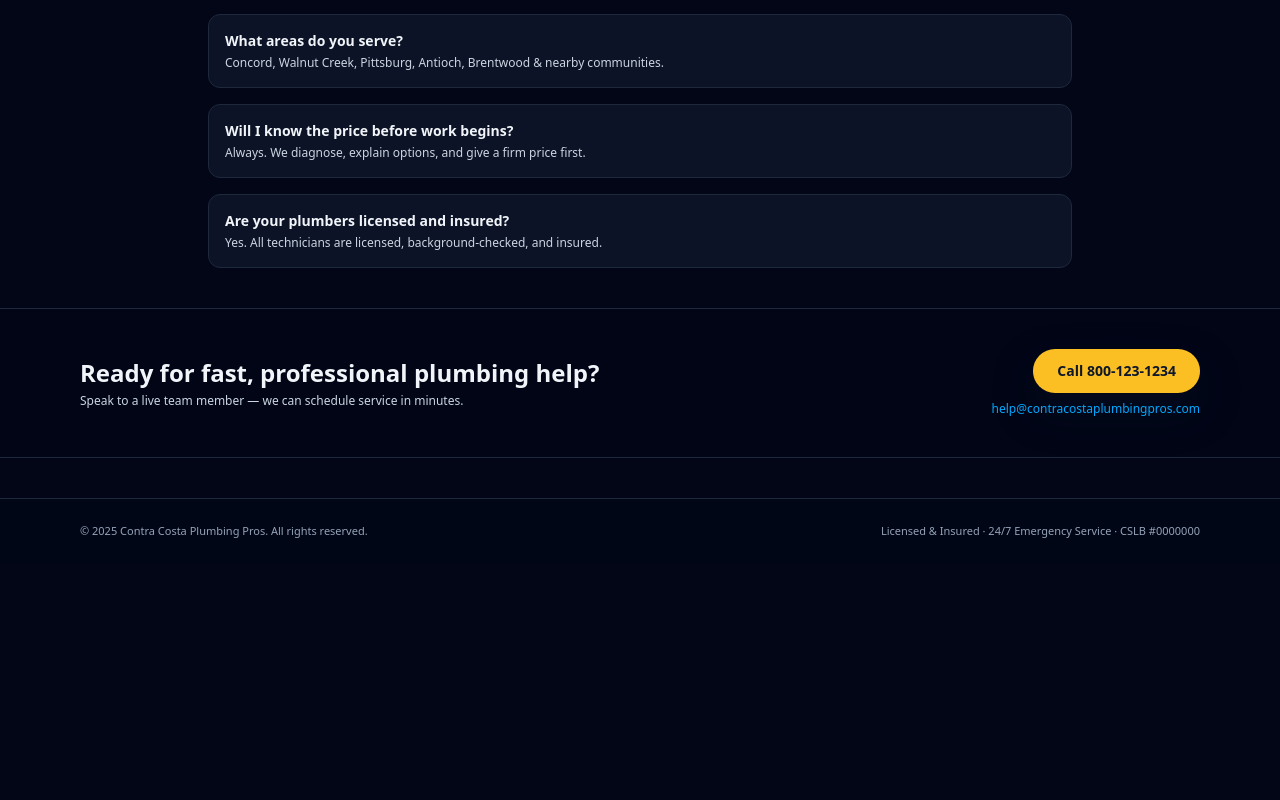
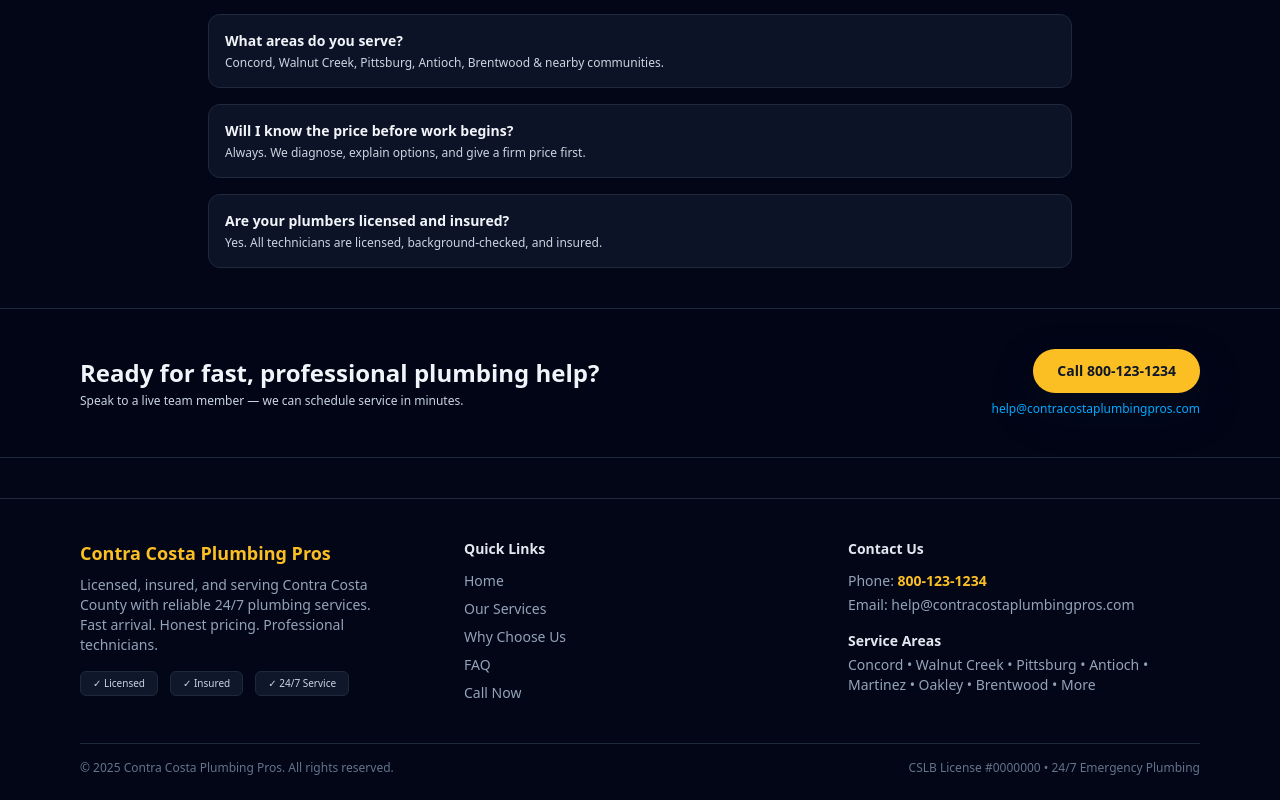
Before and after one commit to mattgoodin16/PLUMBER-PREVIEW, a Next.js app: page / in a window 1280 px wide. Shown: the part 1912-2712 px from the top of the page. Before the commit the page ends 2475 px from the top, so only its background shows below. Built offline with nearby package versions, Linux system fonts and the light colour scheme.

Commit message:
Update Footer.tsx

```diff
--- a/components/Footer.tsx
+++ b/components/Footer.tsx
@@ -1,9 +1,67 @@
 export default function Footer() {
   return (
-    <footer className="border-t border-slate-800 bg-slate-950/90 mt-10">
-      <div className="mx-auto max-w-6xl px-4 py-6 text-[11px] text-slate-400 flex flex-col sm:flex-row sm:items-center sm:justify-between gap-3">
-        <p>© {new Date().getFullYear()} Contra Costa Plumbing Pros. All rights reserved.</p>
-        <p>Licensed & Insured · 24/7 Emergency Service · CSLB #0000000</p>
+    <footer className="bg-slate-950 border-t border-slate-800 pt-10 pb-6 mt-10">
+      <div className="mx-auto max-w-6xl px-4">
+
+        {/* Top Section */}
+        <div className="grid gap-8 sm:grid-cols-3">
+
+          {/* Column 1 – Brand */}
+          <div>
+            <h3 className="text-brandGold text-lg font-bold">
+              Contra Costa Plumbing Pros
+            </h3>
+            <p className="mt-2 text-sm text-slate-400 max-w-xs">
+              Licensed, insured, and serving Contra Costa County with reliable 24/7 plumbing services.
+              Fast arrival. Honest pricing. Professional technicians.
+            </p>
+
+            {/* Trust Badges */}
+            <div className="mt-4 flex items-center gap-3">
+              <div className="px-3 py-1 rounded-md bg-slate-900 border border-slate-800 text-[10px] text-slate-300">
+                ✓ Licensed
+              </div>
+              <div className="px-3 py-1 rounded-md bg-slate-900 border border-slate-800 text-[10px] text-slate-300">
+                ✓ Insured
+              </div>
+              <div className="px-3 py-1 rounded-md bg-slate-900 border border-slate-800 text-[10px] text-slate-300">
+                ✓ 24/7 Service
+              </div>
+            </div>
+          </div>
+
+          {/* Column 2 – Quick Links */}
+          <div>
+            <h4 className="text-sm font-semibold text-slate-200">Quick Links</h4>
+            <ul className="mt-3 space-y-2 text-sm text-slate-400">
+              <li><a href="/" className="hover:text-brandLightBlue">Home</a></li>
+              <li><a href="#services" className="hover:text-brandLightBlue">Our Services</a></li>
+              <li><a href="#why" className="hover:text-brandLightBlue">Why Choose Us</a></li>
+              <li><a href="#faq" className="hover:text-brandLightBlue">FAQ</a></li>
+              <li><a href="tel:8001231234" className="hover:text-brandLightBlue">Call Now</a></li>
+            </ul>
+          </div>
+
+          {/* Column 3 – Contact Info */}
+          <div>
+            <h4 className="text-sm font-semibold text-slate-200">Contact Us</h4>
+            <ul className="mt-3 space-y-1 text-sm text-slate-400">
+              <li>Phone: <a href="tel:8001231234" className="text-brandGold font-semibold">800-123-1234</a></li>
+              <li>Email: <a href="mailto:help@contracostaplumbingpros.com" className="hover:text-brandLightBlue">help@contracostaplumbingpros.com</a></li>
+            </ul>
+
+            <h4 className="text-sm font-semibold text-slate-200 mt-4">Service Areas</h4>
+            <p className="mt-1 text-sm text-slate-400">
+              Concord • Walnut Creek • Pittsburg • Antioch • Martinez • Oakley • Brentwood • More
+            </p>
+          </div>
+        </div>
+
+        {/* Bottom Strip */}
+        <div className="mt-10 pt-4 border-t border-slate-800 flex flex-col sm:flex-row justify-between text-xs text-slate-500">
+          <p>© {new Date().getFullYear()} Contra Costa Plumbing Pros. All rights reserved.</p>
+          <p>CSLB License #0000000 • 24/7 Emergency Plumbing</p>
+        </div>
       </div>
     </footer>
   );
```
